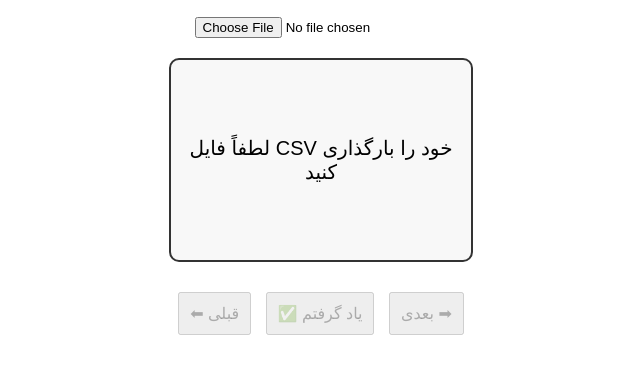
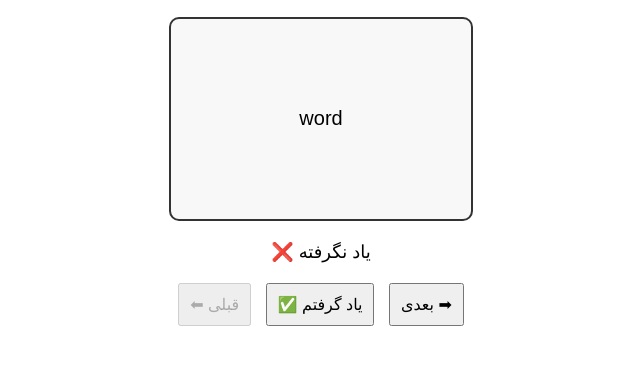
Before and after one commit to abh1988/abh1988.gitgub.io, a plain HTML site: page index.html in a window 1280 px wide. Shown: the part 79-452 px from the top of the page, without its empty margins (319-959 px from the left). Drawn offline with nearby package versions, Linux system fonts and the light colour scheme.

Commit message:
Update index.html

```diff
--- a/index.html
+++ b/index.html
@@ -19,11 +19,8 @@
 <body>
 
     <h2>فلش کارت واژگان</h2>
-    <input type="file" id="fileInput" accept=".csv">
-    <div id="card">لطفاً فایل CSV خود را بارگذاری کنید</div>
-
-    <div id="status"></div> <!-- نمایش وضعیت یادگیری -->
-
+    <div id="card">در حال بارگذاری فایل...</div>
+    <div id="status"></div>
     <div id="nav-buttons">
         <button id="prev" disabled>⬅ قبلی</button>
         <button id="confirm-button" disabled>✅ یاد گرفتم</button>
@@ -31,29 +28,30 @@
     </div>
 
     <script>
-        let words = [];  // آرایه‌ای برای ذخیره داده‌های CSV
-        let learnedStatus = []; // ذخیره وضعیت یادگیری
+        let words = []; // آرایه‌ای برای ذخیره داده‌های CSV
+        let learnedStatus = JSON.parse(localStorage.getItem('learnedStatus')) || []; // وضعیت یادگیری از حافظه
         let currentIndex = 0;
         let showMeaning = false;
 
-        document.getElementById("fileInput").addEventListener("change", function(event) {
-            const file = event.target.files[0];
-            if (!file) return;
-
-            Papa.parse(file, {
-                complete: function(results) {
-                    words = results.data.filter(row => row.length > 1); // حذف ردیف‌های خالی
-                    learnedStatus = new Array(words.length).fill(false); // مقداردهی اولیه به false
-                    if (words.length > 0) {
-                        currentIndex = 0;
-                        updateCard();
+        // بارگذاری فایل a.csv از سرور محلی
+        fetch('a.csv')
+            .then(response => response.text())
+            .then(data => {
+                Papa.parse(data, {
+                    complete: function(results) {
+                        words = results.data.filter(row => row.length > 1); // حذف ردیف‌های خالی
+                        learnedStatus = new Array(words.length).fill(false); // مقداردهی اولیه به false
+                        localStorage.setItem('learnedStatus', JSON.stringify(learnedStatus)); // ذخیره وضعیت یادگیری در حافظه
+                        updateCard(); // نمایش اولین کارت
                         document.getElementById("next").disabled = false;
                         document.getElementById("confirm-button").disabled = false;
                     }
-                },
-                skipEmptyLines: true
+                });
+            })
+            .catch(error => {
+                console.error('خطا در بارگذاری فایل:', error);
+                document.getElementById("card").innerText = 'خطا در بارگذاری فایل';
             });
-        });
 
         document.getElementById("card").addEventListener("click", function() {
             if (words.length === 0) return;
@@ -79,6 +77,7 @@
 
         document.getElementById("confirm-button").addEventListener("click", function() {
             learnedStatus[currentIndex] = true;
+            localStorage.setItem('learnedStatus', JSON.stringify(learnedStatus)); // ذخیره وضعیت یادگیری در حافظه
             updateCard();
         });
 
@@ -89,7 +88,7 @@
             if (!showMeaning) {
                 card.innerText = words[currentIndex][0]; // نمایش کلمه (ستون اول)
             } else {
-                card.innerText = words[currentIndex].join("\n"); // نمایش همه اطلاعات سطر
+                card.innerText = words[currentIndex].join("\n"); // نمایش معنی (ستون دوم)
             }
 
             // نمایش وضعیت یادگیری
```
